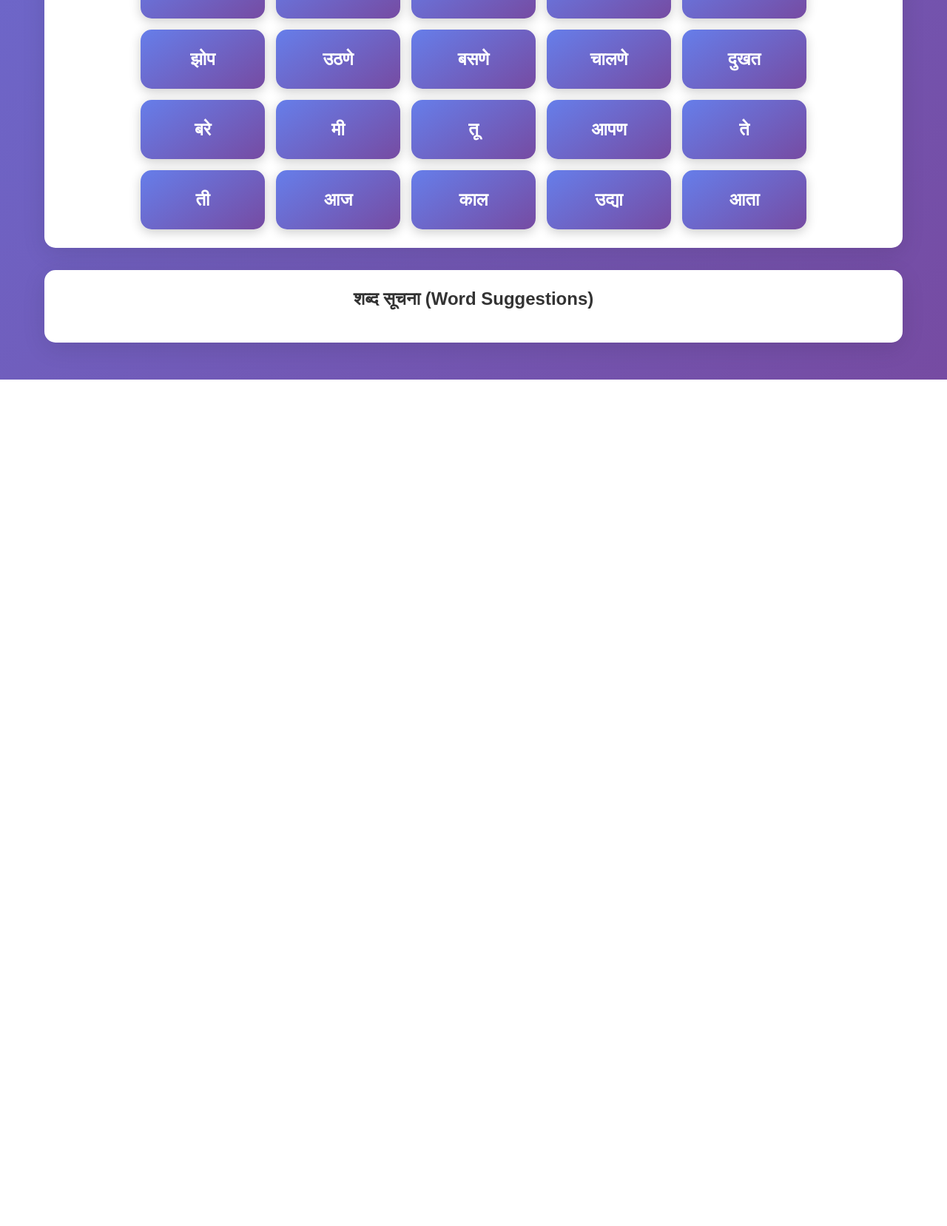
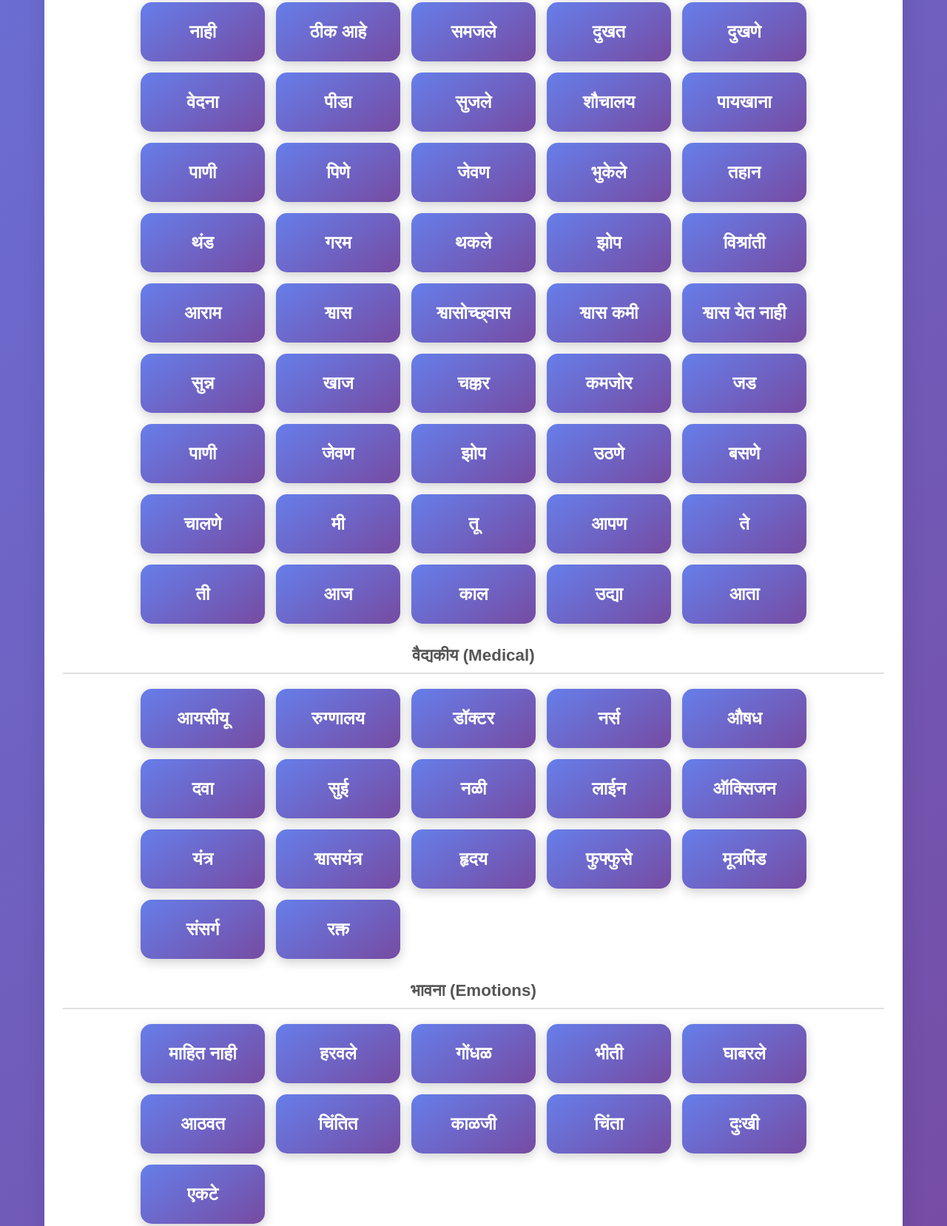
Before and after one commit to sumedhphadke/akshar-aid, a plain HTML site: page index.html in a window 1280 px wide. Shown: the part 1595-3252 px from the top of the page at 74% size. Before the commit the page ends 2108 px from the top, so only its background shows below. Drawn offline with Linux system fonts and the light colour scheme.

Commit message:
Add medical and comfort-related words with categorized layout

```diff
--- a/index.html
+++ b/index.html
@@ -39,8 +39,25 @@
 
         <div class="common-words">
             <h2>सामान्य शब्द (Common Words)</h2>
-            <div class="common-words-container" id="commonWordsContainer">
-                <!-- Common words will be populated by JavaScript -->
+            <div class="word-categories">
+                <div class="category-section">
+                    <h3>मूलभूत गरजा (Basic Needs)</h3>
+                    <div class="common-words-container" id="basicNeedsContainer">
+                        <!-- Basic needs words will be populated by JavaScript -->
+                    </div>
+                </div>
+                <div class="category-section">
+                    <h3>वैद्यकीय (Medical)</h3>
+                    <div class="common-words-container" id="medicalWordsContainer">
+                        <!-- Medical words will be populated by JavaScript -->
+                    </div>
+                </div>
+                <div class="category-section">
+                    <h3>भावना (Emotions)</h3>
+                    <div class="common-words-container" id="emotionWordsContainer">
+                        <!-- Emotion words will be populated by JavaScript -->
+                    </div>
+                </div>
             </div>
         </div>
 
--- a/script.js
+++ b/script.js
@@ -16,34 +16,73 @@ const marathiVowels = [
     'ऋ', 'ए', 'ऐ', 'ओ', 'औ'
 ];
 
-// Common Marathi Words (सामान्य शब्द)
+// Categorized Marathi Words
+const wordCategories = {
+    basicNeeds: [
+        // Basic greetings and responses
+        'नमस्कार', 'धन्यवाद', 'कृपया', 'माफ करा',
+        'होय', 'नाही', 'ठीक आहे', 'समजले',
+
+        // Basic needs & physical sensations
+        'दुखत', 'दुखणे', 'वेदना', 'पीडा', 'सुजले',
+        'शौचालय', 'पायखाना', 'पाणी', 'पिणे', 'जेवण', 'भुकेले', 'तहान',
+        'थंड', 'गरम', 'थकले', 'झोप', 'विश्रांती', 'आराम',
+        'श्वास', 'श्वासोच्छ्वास', 'श्वास कमी', 'श्वास येत नाही',
+        'सुन्न', 'खाज', 'चक्कर', 'कमजोर', 'जड',
+
+        // Basic actions
+        'पाणी', 'जेवण', 'झोप', 'उठणे', 'बसणे', 'चालणे',
+        'मी', 'तू', 'आपण', 'ते', 'ती',
+        'आज', 'काल', 'उद्या', 'आता'
+    ],
+
+    medical: [
+        'आयसीयू', 'रुग्णालय', 'डॉक्टर', 'नर्स', 'औषध', 'दवा',
+        'सुई', 'नळी', 'लाईन', 'ऑक्सिजन', 'यंत्र', 'श्वासयंत्र',
+        'हृदय', 'फुफ्फुसे', 'मूत्रपिंड', 'संसर्ग', 'रक्त'
+    ],
+
+    emotions: [
+        'माहित नाही', 'हरवले', 'गोंधळ', 'भीती', 'घाबरले', 'आठवत',
+        'चिंतित', 'काळजी', 'चिंता', 'दुःखी', 'एकटे'
+    ]
+};
+
+// Flatten all words for backward compatibility
 const commonMarathiWords = [
-    'नमस्कार', 'धन्यवाद', 'कृपया', 'माफ करा',
-    'होय', 'नाही', 'ठीक आहे', 'समजले',
-    'पाणी', 'जेवण', 'झोप', 'उठणे',
-    'बसणे', 'चालणे', 'दुखत', 'बरे',
-    'मी', 'तू', 'आपण', 'ते', 'ती',
-    'आज', 'काल', 'उद्या', 'आता'
+    ...wordCategories.basicNeeds,
+    ...wordCategories.medical,
+    ...wordCategories.emotions
 ];
 
 // Word completion dictionary (basic Marathi words)
 const wordDictionary = {
-    'न': ['नमस्कार', 'नाही', 'नवीन', 'नदी', 'नगर'],
-    'म': ['मी', 'माझे', 'माझा', 'माझी', 'मदत'],
-    'प': ['पाणी', 'पुस्तक', 'पैसा', 'पाऊस', 'पक्षी'],
-    'ज': ['जेवण', 'जागा', 'जन्म', 'जीवन', 'जवळ'],
-    'घ': ['घर', 'घडी', 'घोडा', 'घाट', 'घाण'],
-    'द': ['दुखत', 'दिवस', 'देश', 'दार', 'दूर'],
-    'ब': ['बसणे', 'बरे', 'बाजार', 'बाग', 'बस'],
-    'क': ['कृपया', 'काल', 'काम', 'काळ', 'कळ'],
-    'त': ['तू', 'ते', 'ती', 'त्याचे', 'तिचे'],
-    'स': ['समजले', 'सांगा', 'सर्व', 'सुंदर', 'सुरू'],
-    'ह': ['होय', 'हा', 'ही', 'हे', 'होते'],
-    'आ': ['आपण', 'आज', 'आता', 'आणि', 'आले'],
-    'व': ['वेळ', 'वाट', 'वाटत', 'वर्ष', 'वाढ'],
-    'ल': ['लागत', 'लिहा', 'लोक', 'लहान', 'लांब'],
-    'य': ['येथे', 'येत', 'योग्य', 'योग', 'येणे'],
-    'र': ['राहत', 'राजा', 'रस्ता', 'रंग', 'रात्र']
+    'न': ['नमस्कार', 'नाही', 'नवीन', 'नदी', 'नगर', 'नळी'],
+    'म': ['मी', 'माझे', 'माझा', 'माझी', 'मदत', 'मशीन'],
+    'प': ['पाणी', 'पुस्तक', 'पैसा', 'पाऊस', 'पक्षी', 'पायखाना'],
+    'ज': ['जेवण', 'जागा', 'जन्म', 'जीवन', 'जवळ', 'जड'],
+    'घ': ['घर', 'घडी', 'घोडा', 'घाट', 'घाण', 'घाबरले'],
+    'द': ['दुखत', 'दिवस', 'देश', 'दार', 'दूर', 'दुःखी'],
+    'ब': ['बसणे', 'बरे', 'बाजार', 'बाग', 'बस', 'भुकेले'],
+    'क': ['कृपया', 'काल', 'काम', 'काळ', 'कळ', 'काळजी', 'कमजोर'],
+    'त': ['तू', 'ते', 'ती', 'त्याचे', 'तिचे', 'तहान', 'थकले', 'थंड'],
+    'स': ['समजले', 'सांगा', 'सर्व', 'सुंदर', 'सुरू', 'सुई', 'सुन्न'],
+    'ह': ['होय', 'हा', 'ही', 'हे', 'होते', 'हृदय', 'हरवले'],
+    'आ': ['आपण', 'आज', 'आता', 'आणि', 'आले', 'आराम', 'आयसीयू'],
+    'व': ['वेळ', 'वाट', 'वाटत', 'वर्ष', 'वाढ', 'वेदना', 'विश्रांती'],
+    'ल': ['लागत', 'लिहा', 'लोक', 'लहान', 'लांब', 'लाईन'],
+    'य': ['येथे', 'येत', 'योग्य', 'योग', 'येणे', 'यंत्र'],
+    'र': ['राहत', 'राजा', 'रस्ता', 'रंग', 'रात्र', 'रक्त'],
+    'श': ['श्वास', 'श्वासोच्छ्वास', 'शौचालय', 'श्वासयंत्र'],
+    'औ': ['औषध'],
+    'ड': ['डॉक्टर'],
+    'फ': ['फुफ्फुसे'],
+    'मू': ['मूत्रपिंड'],
+    'सं': ['संसर्ग'],
+    'ग': ['गरम', 'गोंधळ'],
+    'भ': ['भीती'],
+    'च': ['चिंतित', 'चिंता', 'चक्कर', 'चालणे'],
+    'ख': ['खाज']
 };
 
 let currentWord = '';
@@ -95,9 +134,9 @@ function createVowelTiles() {
 
 // Create common word tiles
 function createCommonWordTiles() {
-    const container = document.getElementById('commonWordsContainer');
-
-    commonMarathiWords.forEach(word => {
+    // Create tiles for basic needs
+    const basicNeedsContainer = document.getElementById('basicNeedsContainer');
+    wordCategories.basicNeeds.forEach(word => {
         const tile = document.createElement('button');
         tile.className = 'word-tile';
         tile.textContent = word;
@@ -107,7 +146,37 @@ function createCommonWordTiles() {
         tile.addEventListener('touchstart', handleTouchStart);
         tile.addEventListener('touchend', handleTouchEnd);
 
-        container.appendChild(tile);
+        basicNeedsContainer.appendChild(tile);
+    });
+
+    // Create tiles for medical words
+    const medicalWordsContainer = document.getElementById('medicalWordsContainer');
+    wordCategories.medical.forEach(word => {
+        const tile = document.createElement('button');
+        tile.className = 'word-tile';
+        tile.textContent = word;
+        tile.setAttribute('aria-label', `Select word ${word}`);
+
+        tile.addEventListener('click', () => selectWord(word));
+        tile.addEventListener('touchstart', handleTouchStart);
+        tile.addEventListener('touchend', handleTouchEnd);
+
+        medicalWordsContainer.appendChild(tile);
+    });
+
+    // Create tiles for emotion words
+    const emotionWordsContainer = document.getElementById('emotionWordsContainer');
+    wordCategories.emotions.forEach(word => {
+        const tile = document.createElement('button');
+        tile.className = 'word-tile';
+        tile.textContent = word;
+        tile.setAttribute('aria-label', `Select word ${word}`);
+
+        tile.addEventListener('click', () => selectWord(word));
+        tile.addEventListener('touchstart', handleTouchStart);
+        tile.addEventListener('touchend', handleTouchEnd);
+
+        emotionWordsContainer.appendChild(tile);
     });
 }
 
--- a/styles.css
+++ b/styles.css
@@ -165,6 +165,21 @@ header h1 {
     min-height: 100px;
 }
 
+.word-categories {
+    display: flex;
+    flex-direction: column;
+    gap: 30px;
+}
+
+.category-section h3 {
+    text-align: center;
+    margin-bottom: 20px;
+    font-size: 1.4rem;
+    color: #555;
+    border-bottom: 2px solid #e0e0e0;
+    padding-bottom: 10px;
+}
+
 .common-words-container {
     display: grid;
     grid-template-columns: repeat(auto-fit, minmax(150px, 1fr));
```
